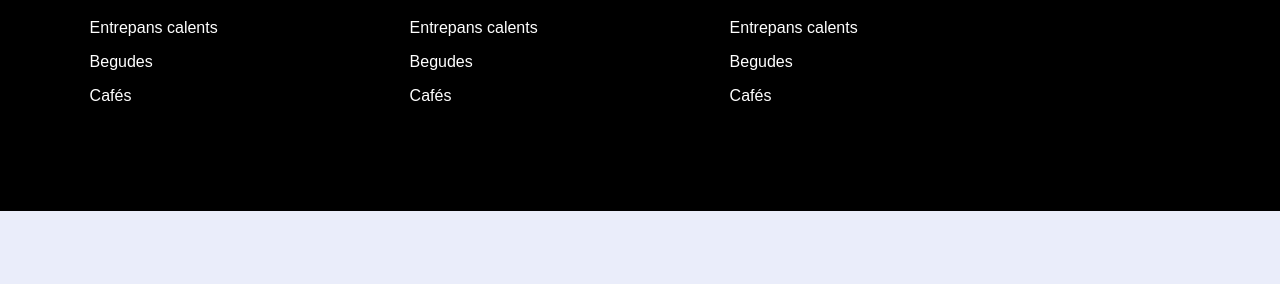
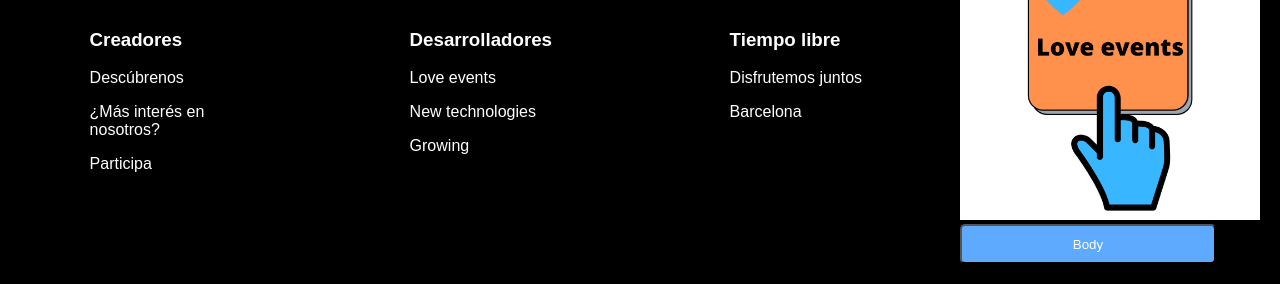
Before and after one commit to 100007217/ABP-Inscripcion, a PHP site: page /view/home.php in a window 1280 px wide. Shown: the part 3118-3402 px from the top of the page. Before the commit the page ends 3329 px from the top, so only its background shows below. Run offline with PHP 8.4, Linux system fonts and the light colour scheme; data comes from the database, SQL or seed files in the repository; a stand-in replaces the project's code that opens the database connection; some libraries are stand-ins or nearby versions.

Commit message:
Final home

```diff
--- a/css/style.css
+++ b/css/style.css
@@ -101,6 +101,11 @@ li {
     margin-top: 3px;
 }
 
+.toptext {
+    padding: 1%;
+    text-align: left;
+}
+
 .row:after {
     content: "";
     display: table;
@@ -150,7 +155,7 @@ header {
 
 .rleft {
     width: 20%;
-    height: 1950px;
+    height: 2170px;
     background-color: #E0E0E0;
     float: left;
     margin-top: 10px;
@@ -231,13 +236,19 @@ header {
     }
 }
 
+.belowtxt {
+    margin-top: 1250px;
+    padding: 1%;
+    text-align: left;
+}
+
 footer {
     background-color: #000000;
     color: white;
 }
 
 .foottitle {
-    margin-top: 20px;
+    margin-top: 50px;
 }
 
 .footcol {
@@ -245,7 +256,3 @@ footer {
     width: 25%;
     padding: 7%;
 }
-
-.footcol img {
-    width: 200px;
-}
--- a/view/home.php
+++ b/view/home.php
@@ -33,7 +33,9 @@
         <div class="row container" id="section2">
             <div class="title">
                 <h1>ABP</h1>
-                <p>Te damos la bienvenida a nuestra página oficial de eventos benéficos, la cual permite participar a los eventos que más encagen con tu perfil caricativo.</p>
+            </div>
+            <div class="toptext">
+                <p>It is a long established fact that a reader will be distracted by the readable content of a page when looking at its layout. The point of using Lorem Ipsum is that it has a more-or-less normal distribution of letters, as opposed to using 'Content here, content here', making it look like readable English. Many desktop publishing packages and web page editors now use Lorem Ipsum as their default model text, and a search for 'lorem ipsum' will uncover many web sites still in their infancy. Various versions have evolved over the years, sometimes by accident, sometimes on purpose (injected humour and the like).</p>
             </div>
             <?php
                 require_once "../services/connection.php";
@@ -66,10 +68,12 @@
                     throw $th;
                 }
             ?>
-            <center>
-                <p>Tal como podrás apreciar, estas son algunas de nuestras actividades, realizadas con mucha pasión y aprecio hacia nuestro objetivo, poder disfrutar de hacer deporte, divertirnos y además hacerlo de forma benéfica.</p>
-                <p>Aquí os dejamos unos de nuestros mejores momentos.</p>
-            </center>
+            <div class="belowtxt">
+                <p>
+                    Contrary to popular belief, Lorem Ipsum is not simply random text. It has roots in a piece of classical Latin literature from 45 BC, making it over 2000 years old. Richard McClintock, a Latin professor at Hampden-Sydney College in Virginia, looked up one of the more obscure Latin words, consectetur, from a Lorem Ipsum passage, and going through the cites of the word in classical literature, discovered the undoubtable source. Lorem Ipsum comes from sections 1.10.32 and 1.10.33 of "de Finibus Bonorum et Malorum" (The Extremes of Good and Evil) by Cicero, written in 45 BC. This book is a treatise on the theory of ethics, very popular during the Renaissance. The first line of Lorem Ipsum, "Lorem ipsum dolor sit amet..", comes from a line in section 1.10.32.
+                    The standard chunk of Lorem Ipsum used since the 1500s is reproduced below for those interested. Sections 1.10.32 and 1.10.33 from "de Finibus Bonorum et Malorum" by Cicero are also reproduced in their exact original form, accompanied by English versions from the 1914 translation by H. Rackham.
+                </p>
+            </div>
             <div class="slider" id="section1">
                     <ul>
                         <li><img src="../media/background2.png" alt=""></a></li>
@@ -78,6 +82,7 @@
                         <li><img src="../media/background4.jpg" alt=""></li>
                     </ul>
             </div>
+            <br>
             <center>
                 <form action="#section1">
                     <input type="submit" value="Home" id="submit2">
@@ -90,25 +95,25 @@
         </div>
         <div class="footcol">
             <h3>Creadores</h3>
-            <img src="../media/logoloveevents.png" alt="">
-            <p>Entrepans calents</p>
-            <p>Begudes</p>
-            <p>Cafés</p>
+            <p>Descúbrenos</p>
+            <p>¿Más interés en nosotros?</p>
+            <p>Participa</p>
         </div>
         <div class="footcol">
-            <h3>Creadores</h3>
-            <img src="../media/logoloveevents.png" alt="">
-            <p>Entrepans calents</p>
-            <p>Begudes</p>
-            <p>Cafés</p>
+            <h3>Desarrolladores</h3>
+            <p>Love events</p>
+            <p>New technologies</p>
+            <p>Growing</p>
         </div>
         <div class="footcol">
-            <h3>Creadores</h3>
-            <img src="../media/logoloveevents.png" alt="">
-            <p>Entrepans calents</p>
-            <p>Begudes</p>
-            <p>Cafés</p>
+            <h3>Tiempo libre</h3>
+            <p>Disfrutemos juntos</p>
+            <p>Barcelona</p>
         </div>
+        <img src="../media/logoloveevents.png" width="300" alt="">
+        <form action="#section2">
+                    <input type="submit" value="Body" id="submit2">
+        </form>
     </footer>
 </body>
 </html>
```
Also changed, not shown: media/logoloveevents.png (added).
